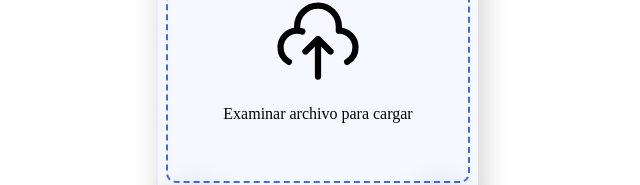
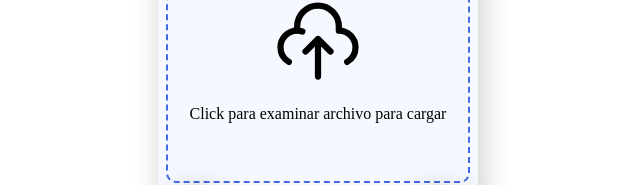
Before and after one commit to antoniotepe/documents_convert_qr, a website: page public/index.html in a window 1280 px wide. Shown: the part 306-491 px from the top of the page, without its empty margins (322-962 px from the left). Drawn offline with Linux system fonts and the light colour scheme; some packages are replaced by stand-ins of ours; a script that the page names is missing.

Commit message:
Agregue el texto click en el inde.html

```diff
--- a/public/index.html
+++ b/public/index.html
@@ -15,7 +15,7 @@
         <div class="container">
           <div class="header">
             <svg viewBox="0 0 24 24" fill="none" xmlns="http://www.w3.org/2000/svg"><g id="SVGRepo_bgCarrier" stroke-width="0"></g><g id="SVGRepo_tracerCarrier" stroke-linecap="round" stroke-linejoin="round"></g><g id="SVGRepo_iconCarrier">
-              <path d="M7 10V9C7 6.23858 9.23858 4 12 4C14.7614 4 17 6.23858 17 9V10C19.2091 10 21 11.7909 21 14C21 15.4806 20.1956 16.8084 19 17.5M7 10C4.79086 10 3 11.7909 3 14C3 15.4806 3.8044 16.8084 5 17.5M7 10C7.43285 10 7.84965 10.0688 8.24006 10.1959M12 12V21M12 12L15 15M12 12L9 15" stroke="#000000" stroke-width="1.5" stroke-linecap="round" stroke-linejoin="round"></path> </g></svg> <p>Examinar archivo para cargar</p>
+              <path d="M7 10V9C7 6.23858 9.23858 4 12 4C14.7614 4 17 6.23858 17 9V10C19.2091 10 21 11.7909 21 14C21 15.4806 20.1956 16.8084 19 17.5M7 10C4.79086 10 3 11.7909 3 14C3 15.4806 3.8044 16.8084 5 17.5M7 10C7.43285 10 7.84965 10.0688 8.24006 10.1959M12 12V21M12 12L15 15M12 12L9 15" stroke="#000000" stroke-width="1.5" stroke-linecap="round" stroke-linejoin="round"></path> </g></svg> <p>Click para examinar archivo para cargar</p>
           </div>
           <label for="file" class="footer">
             <svg fill="#000000" viewBox="0 0 32 32" xmlns="http://www.w3.org/2000/svg"><g id="SVGRepo_bgCarrier" stroke-width="0"></g><g id="SVGRepo_tracerCarrier" stroke-linecap="round" stroke-linejoin="round"></g><g id="SVGRepo_iconCarrier"><path d="M15.331 6H8.5v20h15V14.154h-8.169z"></path><path d="M18.153 6h-.009v5.342H23.5v-.002z"></path></g></svg>
```
